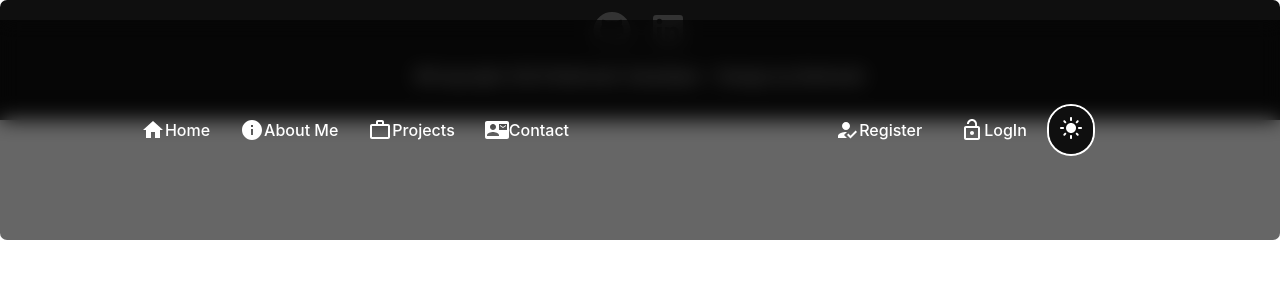
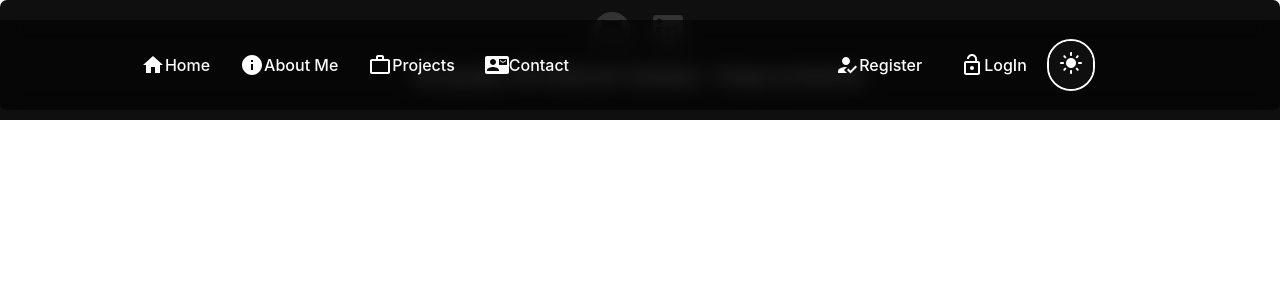
Before and after one commit to xaruFushigi/MainPage, a React (Create React App) app: page / in a window 1280 px wide. Shown: the top 300 px of the page. Built offline with nearby package versions, Linux system fonts and the light colour scheme; no server answers.

Commit message:
Update Navbar.css

```diff
--- a/src/components/Navbar/Navbar.css
+++ b/src/components/Navbar/Navbar.css
@@ -139,7 +139,7 @@
     backdrop-filter: blur(10px);
     z-index: 16;
     max-width:926px;
-    height: 220px;
+    height: 90px;
     margin-top: 20px;
     position: fixed;
     top: 0;
```
